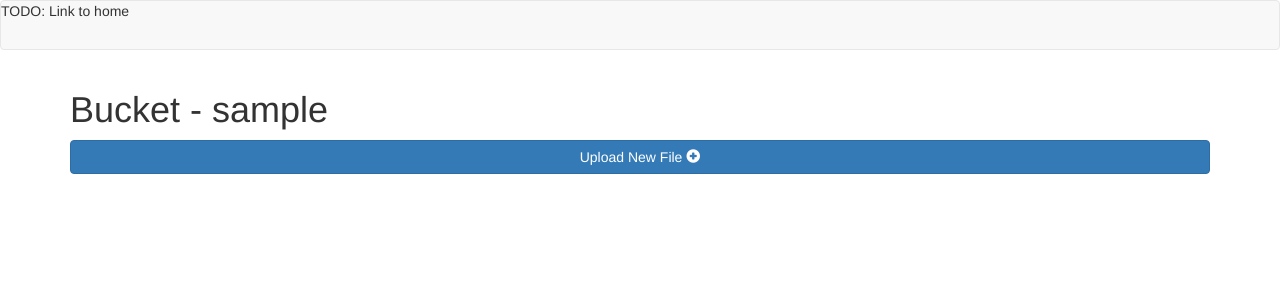
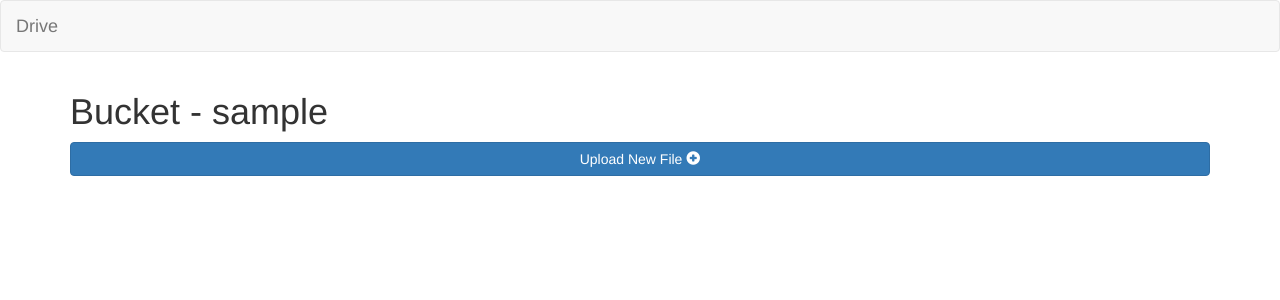
Before and after one commit to Anastasiia-Grishina/cloudservices-labs, a Flask app: a page that uses lab2/drive/templates/base.html in a window 1280 px wide. Shown: the top 300 px of the page. Run offline with Flask 2, Linux system fonts and the light colour scheme; data that the repository does not hold is empty; some libraries are stand-ins or nearby versions.

Commit message:
add nav link

```diff
--- a/lab2/drive/templates/base.html
+++ b/lab2/drive/templates/base.html
@@ -6,7 +6,7 @@
 
 {% block navbar %}
     <nav class="navbar navbar-default">
-      TODO: Link to home
+      <a class="navbar-brand" href="#">Drive</a>
     </nav>
 {% endblock %}
 
```
